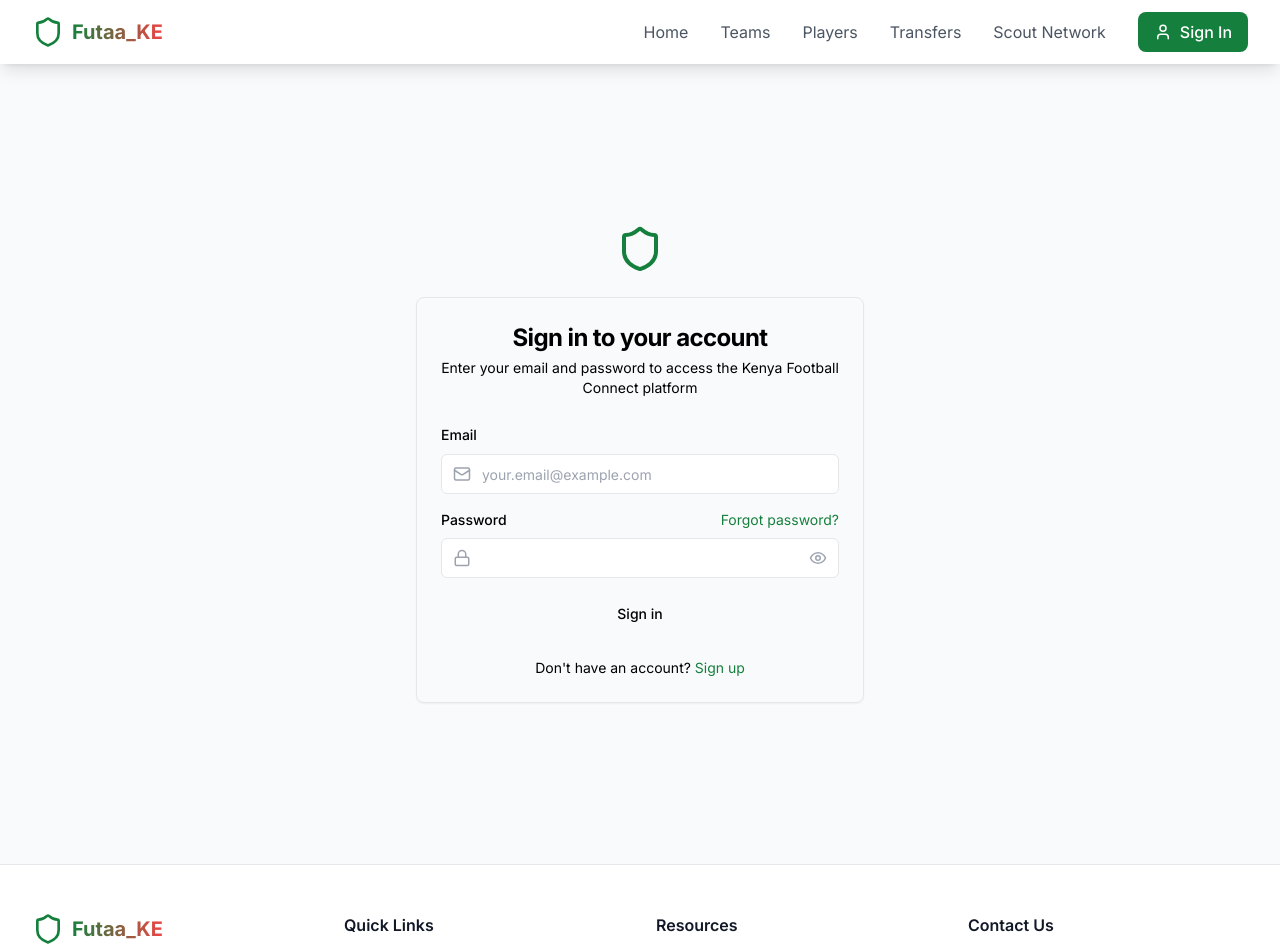
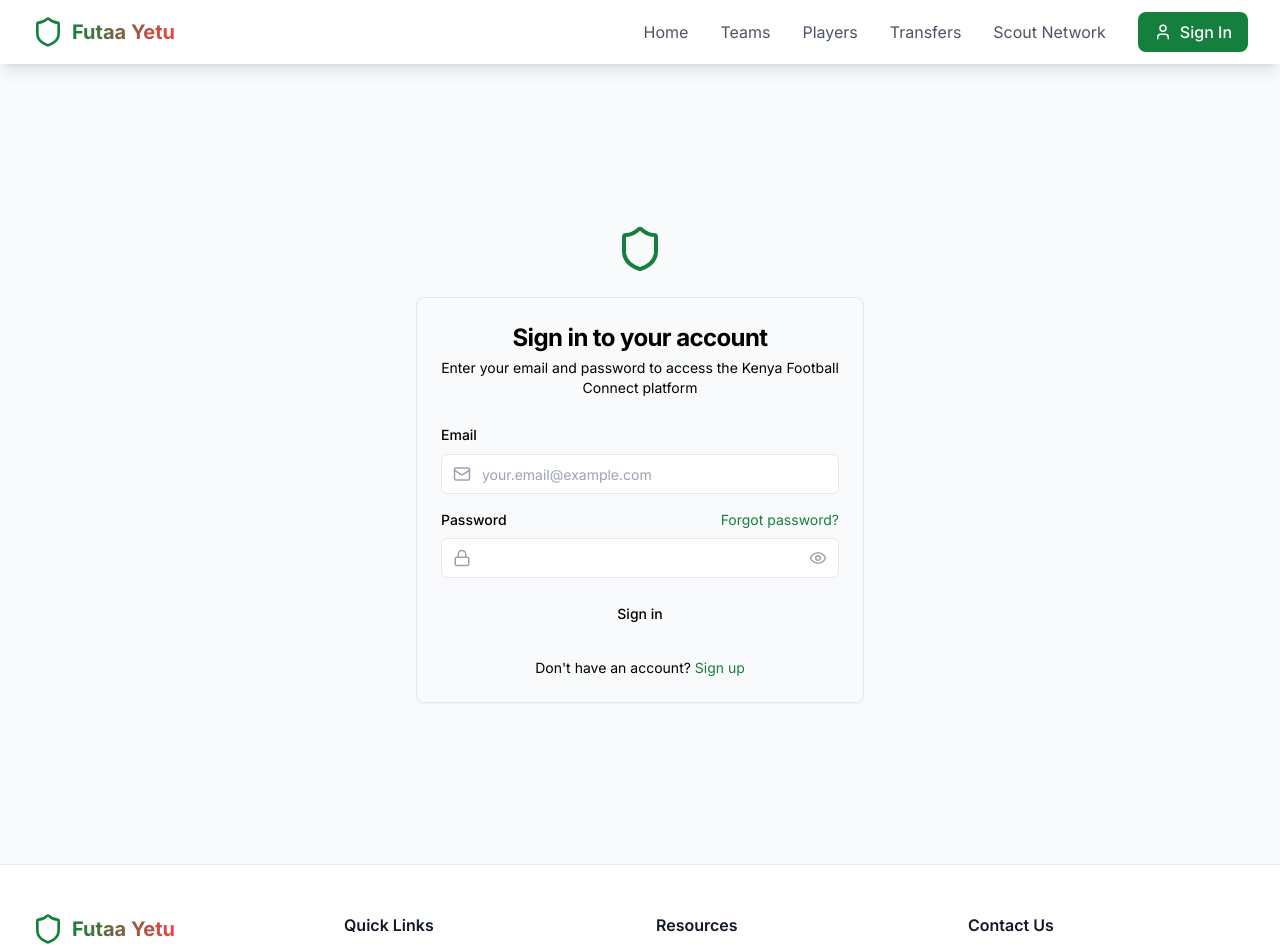
Before and after one commit to initials101/sports_KE, a React (Vite) app in the folder frontend/: page /login in a window 1280 px wide. Shown: the top 952 px of the page. Built offline with nearby package versions, Linux system fonts and the light colour scheme.

Commit message:
comit update

```diff
--- a/frontend/index.html
+++ b/frontend/index.html
@@ -4,7 +4,7 @@
     <meta charset="UTF-8" />
     <link rel="icon" type="image/svg+xml" href="/football-icon.svg" />
     <meta name="viewport" content="width=device-width, initial-scale=1.0" />
-    <title>Football KE</title>
+    <title>Futaa Yetu</title>
     <link rel="preconnect" href="https://fonts.googleapis.com">
     <link rel="preconnect" href="https://fonts.gstatic.com" crossorigin>
     <link href="https://fonts.googleapis.com/css2?family=Inter:wght@300;400;500;600;700&display=swap" rel="stylesheet">
--- a/frontend/src/components/Footer.jsx
+++ b/frontend/src/components/Footer.jsx
@@ -11,7 +11,7 @@
             <div className="flex items-center space-x-2 mb-4">
               <Shield className="h-8 w-8 text-kenya-green" />
               <span className="text-xl font-bold bg-gradient-to-r from-kenya-green to-kenya-red bg-clip-text text-transparent">
-                Futaa_KE
+                Futaa Yetu
               </span>
             </div>
             <p className="text-gray-600 mb-4">
--- a/frontend/src/components/Navbar.jsx
+++ b/frontend/src/components/Navbar.jsx
@@ -17,7 +17,7 @@
           <Link to="/" className="flex items-center space-x-2">
             <Shield className="h-8 w-8 text-kenya-green" />
             <span className="text-xl font-bold bg-gradient-to-r from-kenya-green to-kenya-red bg-clip-text text-transparent">
-              Futaa_KE
+              Futaa Yetu
             </span>
           </Link>
 
```
